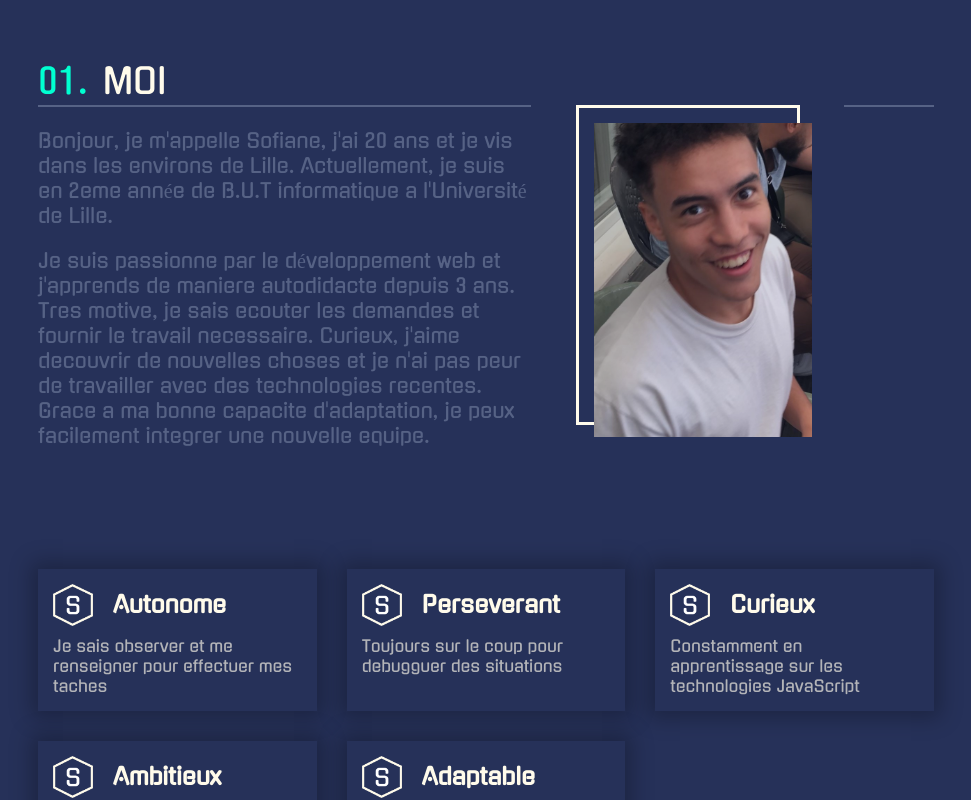
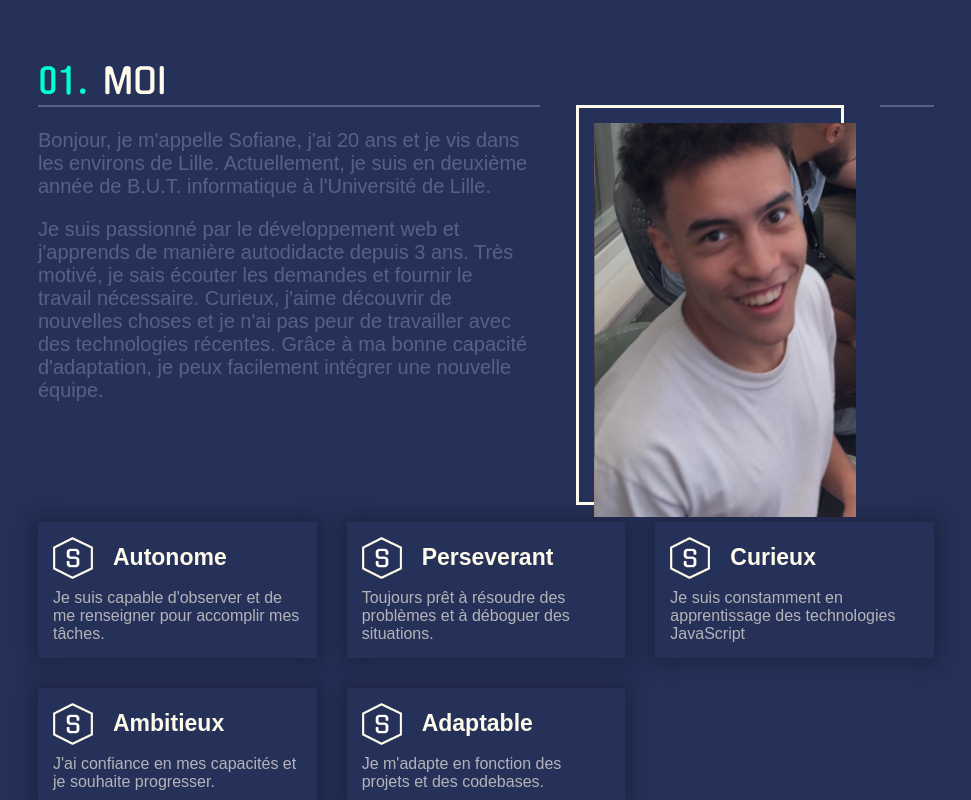
Before and after one commit to Sail-Cpu/portfolio-v2, a React (Create React App) app: page / in a window 1280 px wide. Shown: the part 860-1660 px from the top of the page, without its empty margins (154-1125 px from the left). Built offline with nearby package versions, Linux system fonts and the light colour scheme.

Commit message:
Change fonts and update content

```diff
--- a/src/content/Contact.js
+++ b/src/content/Contact.js
@@ -1,7 +1,7 @@
 const Contact = {
   fr: {
     name: "Me Contacter",
-    text: "En ce moment, je suis a la recherche d'experience dans l'univers du developpement web. Si mon profil vous interesse, n'hesitez pas a me contacter.",
+    text: "Actuellement, je suis à la recherche d'expérience dans le domaine du développement web. Si mon profil vous intéresse, n'hésitez pas à me contacter.",
     mail: "mailto:sofiane.lasoa1@hotmail.com",
   },
   en: {
--- a/src/content/Hero.js
+++ b/src/content/Hero.js
@@ -3,7 +3,7 @@ const Hero = {
     name: "Sofiane Lasoa",
     job: "Je suis Developpeur Web",
     presentation:
-      "Veritablement passionne par le developpement web, je suis actuellement a la recherche d'une alternance dans ce domaine.",
+      "Véritablement passionné par le développement web, je suis actuellement à la recherche d'une alternance dans ce domaine",
     button: "Mon Cv",
     buttonLink:
       "https://drive.google.com/file/d/1oUJrcy26bre62UjN0HjOKIh-KsVCx9U6/view?usp=sharing",
--- a/src/content/Me.js
+++ b/src/content/Me.js
@@ -4,8 +4,8 @@ const Me = {
   fr: {
     title: "Moi",
     paragrah: [
-      "Bonjour, je m'appelle Sofiane, j'ai 20 ans et je vis dans les environs de Lille. Actuellement, je suis en 2eme année de B.U.T informatique a l'Université de Lille.",
-      "Je suis passionne par le développement web et j'apprends de maniere autodidacte depuis 3 ans. Tres motive, je sais ecouter les demandes et fournir le travail necessaire. Curieux, j'aime decouvrir de nouvelles choses et je n'ai pas peur de travailler avec des technologies recentes. Grace a ma bonne capacite d'adaptation, je peux facilement integrer une nouvelle equipe.",
+      "Bonjour, je m'appelle Sofiane, j'ai 20 ans et je vis dans les environs de Lille. Actuellement, je suis en deuxième année de B.U.T. informatique à l'Université de Lille.",
+      "Je suis passionné par le développement web et j'apprends de manière autodidacte depuis 3 ans. Très motivé, je sais écouter les demandes et fournir le travail nécessaire. Curieux, j'aime découvrir de nouvelles choses et je n'ai pas peur de travailler avec des technologies récentes. Grâce à ma bonne capacité d'adaptation, je peux facilement intégrer une nouvelle équipe.",
     ],
     picture: Picture,
   },
--- a/src/content/Project.js
+++ b/src/content/Project.js
@@ -15,9 +15,7 @@ const Project = [
     name: "Alcorn'List",
     description: {
       fr:
-        "Un catalogue de jeux vidéo presentant \n" +
-        "plus de 500 000 jeux, tries dans differentes \n" +
-        "categories.",
+        "Un catalogue de jeux vidéo présentant plus de 500 000 jeux, triés dans différentes catégories.",
       en: "A video game catalog featuring over 500,000 games, sorted into different categories.",
     },
     date: 2022,
@@ -30,9 +28,7 @@ const Project = [
     name: "OUT.",
     description: {
       fr:
-        "Une application qui te donne des conseils sur les vetements " +
-        "a porter en fonction de la meteo, tu choisis la localisation et " +
-        "elle te donne une liste de pantalons, de vestes, etc. que tu peux porter.",
+        "Une application qui vous donne des conseils sur les vêtements à porter en fonction de la météo. Vous sélectionnez votre emplacement, et elle vous propose une liste de pantalons, de vestes, etc., que vous pouvez porter.",
       en:
         "An application that gives you advice on what clothes to wear based on the weather. " +
         "You choose the location and it provides you with a list of pants, jackets, etc. that you can wear.",
@@ -46,10 +42,7 @@ const Project = [
     name: "Dragon.io",
     description: {
       fr:
-        "Une adaptation d'Agar.io basee sur l'univers de Dragon Ball Z. Le jeu " +
-        "met en scène les personnages emblematiques de la serie, tels que Goku, Vegeta " +
-        "ou Freezer, et vous permet d'absorber des boules de ki pour devenir plus fort et " +
-        "combattre d'autres joueurs en ligne.",
+        "Une adaptation d'Agar.io basée sur l'univers de Dragon Ball Z. Le jeu met en scène les personnages emblématiques de la série, comme Goku, Vegeta, ou Freezer, vous permettant d'absorber des boules de ki pour devenir plus fort et affronter d'autres joueurs en ligne.",
       en:
         "An adaptation of Agar.io based on the Dragon Ball Z universe. The game features " +
         "iconic characters from the series such as Goku, Vegeta, or Frieza, and allows " +
@@ -64,10 +57,7 @@ const Project = [
     name: "Sera",
     description: {
       fr:
-        "Une API de manga qui permet d'acceder a une vaste selection de titres populaires. " +
-        "Que vous soyez amateur de manga ou developpeur d'application, SERA est facile à " +
-        "utiliser et vous permettra d'integrer facilement des informations sur les mangas " +
-        "dans vos projets.",
+        "Une API de manga qui donne accès à une vaste sélection de titres populaires. Que vous soyez un amateur de manga ou un développeur d'applications, SERA est facile à utiliser et vous permettra d'intégrer aisément des informations sur les mangas dans vos projets.",
       en:
         "A manga API that provides access to a vast selection of popular titles. Whether " +
         "you are a manga enthusiast or an application developer, SERA is easy to use and " +
@@ -83,8 +73,7 @@ const Project = [
     name: "PortfolioV1",
     description: {
       fr:
-        "La premiere version de mon Cv numerique qui vous parle de moi, de mes competences, " +
-        "de mes projets et qui vous donnera je l'espere l'envie de travailler avec moi.",
+        "La première version de mon CV numérique qui vous présente ma personne, mes compétences, mes projets, et qui, je l'espère, suscitera votre intérêt pour une collaboration.",
       en:
         "The first version of my digital resume that tells you about myself, my skills, my " +
         "projects, and hopefully, it will give you the desire to work with me.",
@@ -98,8 +87,7 @@ const Project = [
     name: "PortfolioV2",
     description: {
       fr:
-        "La derniere version de mon Cv numerique qui vous parle de moi, de mes competences, " +
-        "de mes projets et qui vous donnera je l'espere l'envie de travailler avec moi.",
+        "La dernière version de mon CV numérique qui vous présente ma personne, mes compétences, mes projets, et qui, je l'espère, suscitera votre désir de collaborer avec moi.",
       en: "The latest version of my digital resume that tells you about myself, my skills, " +
           "my projects, and hopefully, it will give you the desire to work with me.",
     },
--- a/src/content/Values.js
+++ b/src/content/Values.js
@@ -2,23 +2,23 @@ const Values = {
   fr: [
     {
       title: "Autonome",
-      text: "Je sais observer et me renseigner pour effectuer mes taches",
+      text: "Je suis capable d'observer et de me renseigner pour accomplir mes tâches.",
     },
     {
       title: "Perseverant",
-      text: "Toujours sur le coup pour debugguer des situations",
+      text: "Toujours prêt à résoudre des problèmes et à déboguer des situations.",
     },
     {
       title: "Curieux",
-      text: "Constamment en apprentissage sur les technologies JavaScript",
+      text: "Je suis constamment en apprentissage des technologies JavaScript",
     },
     {
       title: "Ambitieux",
-      text: "J’ai confiance en mes capacites et je desire progresser",
+      text: "J'ai confiance en mes capacités et je souhaite progresser.",
     },
     {
       title: "Adaptable",
-      text: "Je m'adapte selon les projets et les codebases",
+      text: "Je m'adapte en fonction des projets et des codebases.",
     },
   ],
   en: [
--- a/src/pages/section/Contact.js
+++ b/src/pages/section/Contact.js
@@ -27,6 +27,7 @@ const StyledContact = styled.section`
     width: 45%;
     color: ${theme.colors.fourth};
     margin-bottom: 15px;
+    font-family: sans-serif;
   }
   .social {
     display: flex;
--- a/src/pages/section/Hero.js
+++ b/src/pages/section/Hero.js
@@ -26,9 +26,10 @@ const StyledHeroBanner = styled.section`
   }
   .presentation-container {
     width: 60%;
-    font-size: 18px;
+    font-size: 19px;
     margin: 5px 0 20px 0;
     color: rgba(255, 251, 235, 0.5);
+    font-family: monospace;
   }
   @media screen and (max-width: 1050px) {
     .hero-content {
--- a/src/pages/section/Me.js
+++ b/src/pages/section/Me.js
@@ -16,12 +16,15 @@ const StyledMe = styled.section`
     display: flex;
     align-items: center;
     width: 100%;
+    font-family: sans-serif;
   }
   .me-value {
     display: grid;
     grid-template-columns: repeat(auto-fill, minmax(220px, 1fr));
     grid-gap: 30px;
     margin-top: 100px;
+    font-family: sans-serif;
+    font-size: 16px;
   }
   @media screen and (max-width: 800px) {
     margin-top: 20px;
@@ -52,8 +55,8 @@ const StyledPictureContainer = styled.div`
   position: absolute;
   top: 45px;
   left: 60%;
-  width: 25%;
-  height: 320px;
+  width: 30%;
+  height: 400px;
   border: 3px solid ${theme.colors.secondary};
   .picture {
     position: absolute;
@@ -126,8 +129,8 @@ const Me = (props) => {
   return (
     <StyledMe ref={props.position}>
       <SectionName nb="01" name={content.title} />
-      <StyledMeBar width="55" left />
-      <StyledMeBar width="10" right />
+      <StyledMeBar width="56" left />
+      <StyledMeBar width="6" right />
       <div className="me-content">
         <StyledText>
           {content.paragrah.map((par, idx) => {
--- a/src/pages/section/Project.js
+++ b/src/pages/section/Project.js
@@ -169,6 +169,7 @@ const StyledProjectContent = styled.div`
       background-color: ${theme.colors.primary};
       box-shadow: 0 0 15px 10px rgba(0, 0, 0, 0.25);
       color: ${theme.colors.fourth};
+      font-family: sans-serif;
     }
     .techno {
       display: flex;
```
